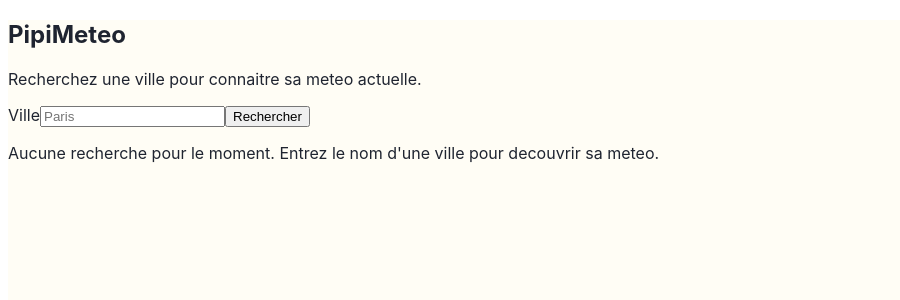
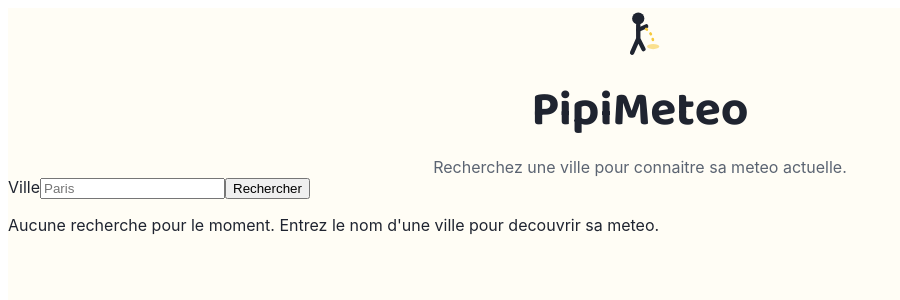
Before and after one commit to wicra/PipiMeteo-Tp-Final, an Angular app: page /home in a window 1280 px wide. Shown: the top 300 px of the page, without its empty margins (0-900 px from the left). Built offline with nearby package versions, Linux system fonts and the light colour scheme.

Commit message:
ajoute la police et le logo

```diff
--- a/src/app/app.css
+++ b/src/app/app.css
@@ -14,7 +14,7 @@
 
   --font-family-base:
     -apple-system, BlinkMacSystemFont, 'Segoe UI', Roboto, Helvetica, Arial, sans-serif;
-  --font-family-heading: var(--font-family-base);
+  --font-family-heading: 'Baloo 2', var(--font-family-base);
 
   --space-1: 0.25rem;
   --space-2: 0.5rem;
--- a/src/app/pages/home/home.css
+++ b/src/app/pages/home/home.css
@@ -0,0 +1,19 @@
+.home__intro {
+  display: flex;
+  flex-direction: column;
+  align-items: center;
+  gap: var(--space-2);
+  text-align: center;
+}
+
+.home__intro h1 {
+  font-family: var(--font-family-heading);
+  font-size: 3rem;
+  font-weight: 700;
+  margin: 0;
+}
+
+.home__intro p {
+  color: var(--color-text-muted);
+  margin: 0;
+}
--- a/src/app/pages/home/home.html
+++ b/src/app/pages/home/home.html
@@ -1,5 +1,6 @@
 <main class="home">
   <section class="home__intro">
+    <app-logo [size]="56" />
     <h1>PipiMeteo</h1>
     <p>Recherchez une ville pour connaitre sa meteo actuelle.</p>
   </section>
--- a/src/app/pages/home/home.ts
+++ b/src/app/pages/home/home.ts
@@ -1,10 +1,11 @@
 import { Component } from '@angular/core';
 
 import { Search } from '../../components/search/search';
+import { Logo } from '../../shared/components/logo/logo';
 
 @Component({
   selector: 'app-home',
-  imports: [Search],
+  imports: [Search, Logo],
   templateUrl: './home.html',
   styleUrl: './home.css',
 })
--- /dev/null
+++ b/src/app/shared/components/logo/logo.css
@@ -0,0 +1,3 @@
+:host {
+  display: inline-flex;
+}
--- /dev/null
+++ b/src/app/shared/components/logo/logo.html
@@ -0,0 +1,34 @@
+<svg
+  [attr.width]="size()"
+  [attr.height]="size()"
+  viewBox="0 0 64 64"
+  role="img"
+  aria-labelledby="logoTitle"
+>
+  <title id="logoTitle">Logo PipiMeteo</title>
+  <circle cx="30" cy="12" r="7" fill="var(--color-text)" />
+  <path
+    d="M30 19 v16 M30 35 l-7 16 M30 35 l6 12"
+    fill="none"
+    stroke="var(--color-text)"
+    stroke-width="5"
+    stroke-linecap="round"
+    stroke-linejoin="round"
+  />
+  <path
+    d="M30 25 l9 -4"
+    fill="none"
+    stroke="var(--color-text)"
+    stroke-width="5"
+    stroke-linecap="round"
+  />
+  <path
+    d="M39 24 q8 6 8 16"
+    fill="none"
+    stroke="var(--color-pee)"
+    stroke-width="3"
+    stroke-linecap="round"
+    stroke-dasharray="1 6"
+  />
+  <ellipse cx="47" cy="44" rx="7" ry="3" fill="var(--color-pee)" opacity="0.55" />
+</svg>
--- /dev/null
+++ b/src/app/shared/components/logo/logo.ts
@@ -0,0 +1,11 @@
+import { Component, input } from '@angular/core';
+
+@Component({
+  selector: 'app-logo',
+  imports: [],
+  templateUrl: './logo.html',
+  styleUrl: './logo.css',
+})
+export class Logo {
+  readonly size = input(48);
+}
--- a/src/index.html
+++ b/src/index.html
@@ -6,6 +6,9 @@
   <base href="/">
   <meta name="viewport" content="width=device-width, initial-scale=1">
   <link rel="icon" type="image/x-icon" href="favicon.ico">
+  <link rel="preconnect" href="https://fonts.googleapis.com">
+  <link rel="preconnect" href="https://fonts.gstatic.com" crossorigin>
+  <link href="https://fonts.googleapis.com/css2?family=Baloo+2:wght@600;700&display=swap" rel="stylesheet">
 </head>
 <body>
   <app-root></app-root>
```
Also changed, not shown: 1 other file (tests, documents, lock files or other folders).
